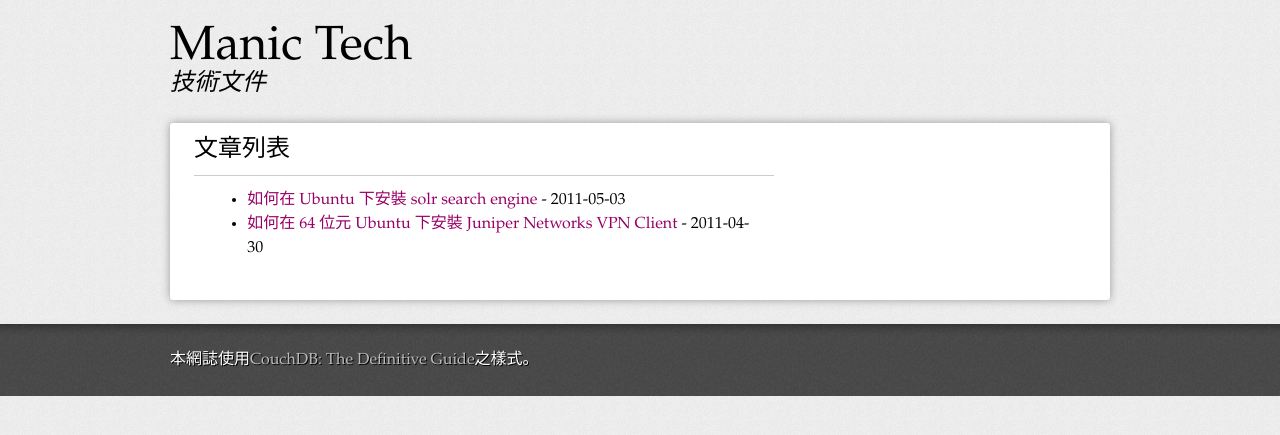
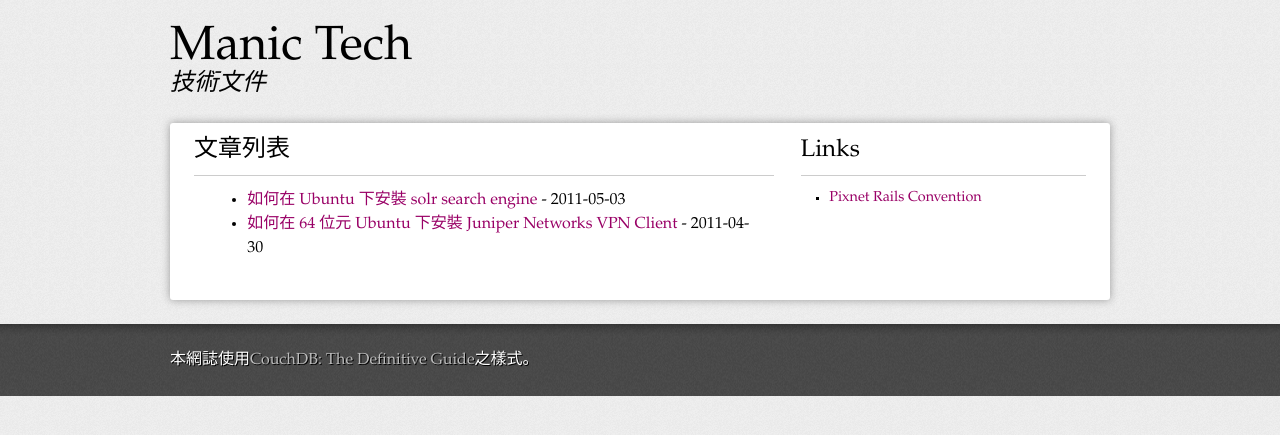
Before and after one commit to manic/manic.github.io, a Jekyll site: the page built from index.html, in a window 1280 px wide. Shown: the top 435 px of the page. Built offline with Jekyll 4.4.1, drawn with Linux system fonts in a browser that asks for light colours; Markdown is read by kramdown in place of the engine named in the settings.

Commit message:
Add pixnet-rails-convention

```diff
--- a/_layouts/default.html
+++ b/_layouts/default.html
@@ -24,6 +24,12 @@
                     {{ content }}
                 </div>
                 <div class="sidebar">
+                    <div id="links">
+                        <h3>Links</h3>
+                        <ul>
+                            <li><a href="/pixnet-rails-convention.html">Pixnet Rails Convention</a></li>
+                        </ul>
+                    </div>
                 </div>
             </div>
         </div>
```
Also changed, not shown: pixnet-rails-convention.md (added, +8 -0 lines).
